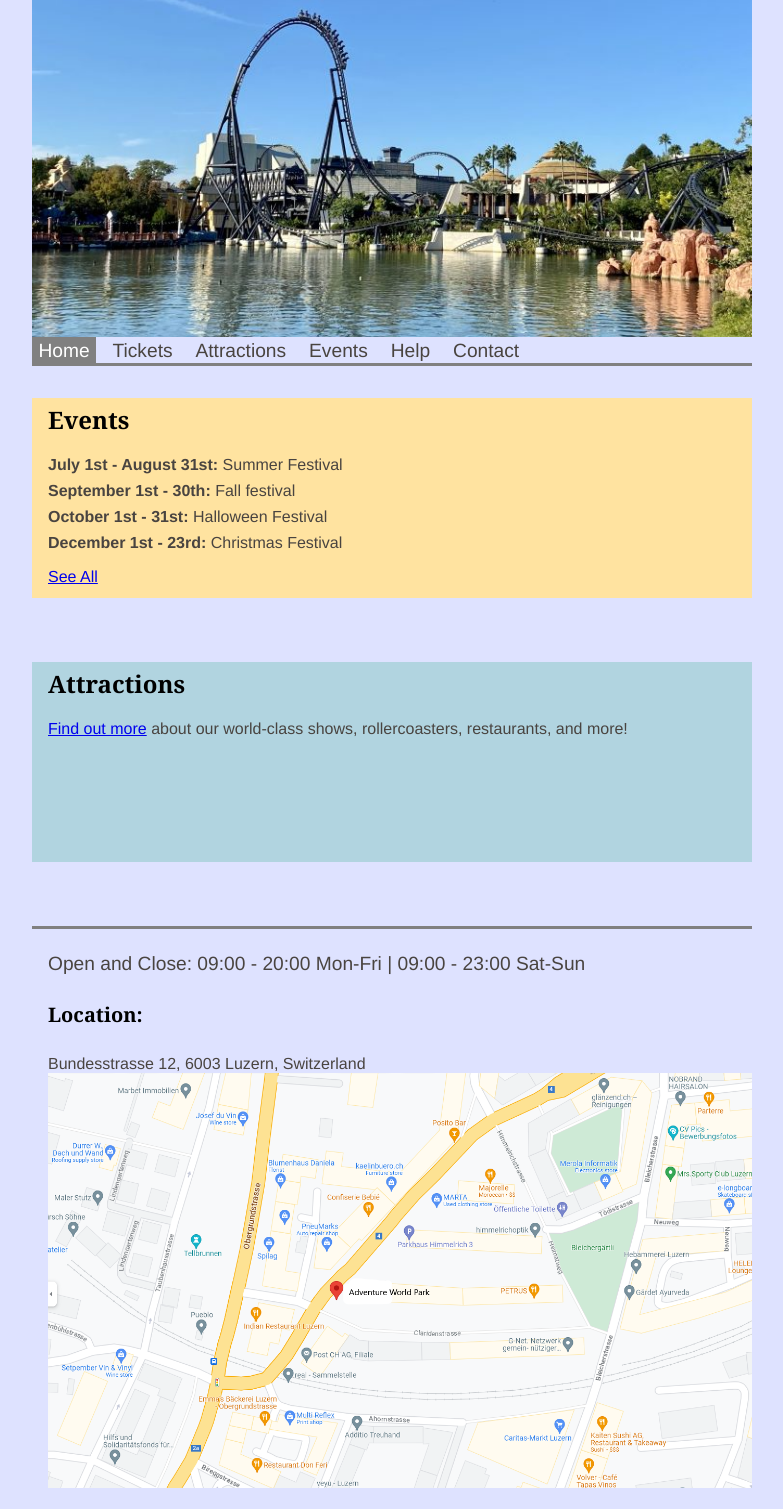
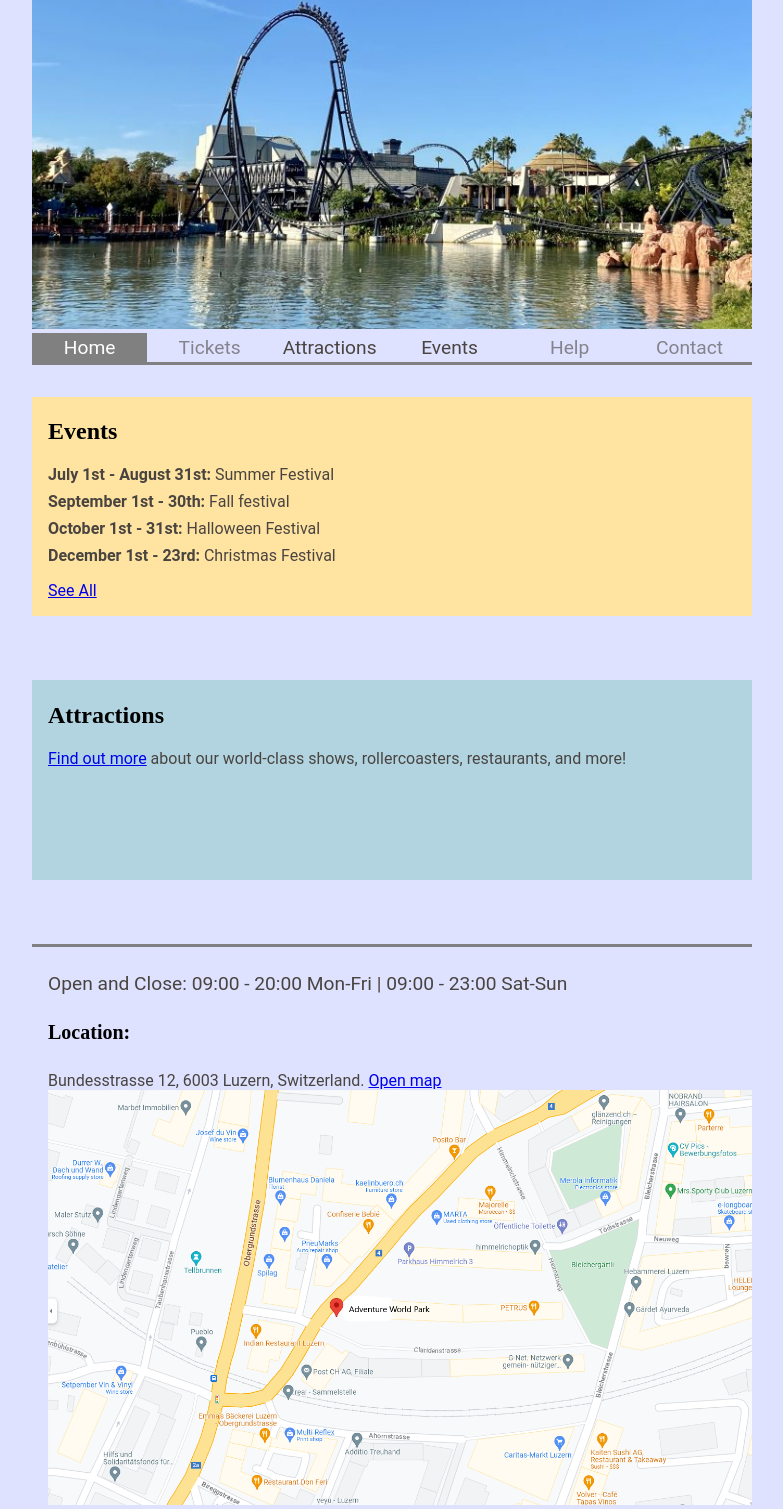
Before and after one commit to alex-uol/cm1040-theme-park, a plain HTML site: page index.html in a window 1280 px wide. Shown: the part 156-1665 px from the top of the page, without its empty margins (248-1031 px from the left). Drawn offline with Linux system fonts and the light colour scheme.

Commit message:
minor updates, favicon, grid, sticky, cleanup

```diff
--- a/index.html
+++ b/index.html
@@ -12,6 +12,7 @@
     <meta http-equiv="X-UA-Compatible" content="IE=edge">
     <meta name="viewport" content="width=device-width, initial-scale=1.0">
     <meta name="refresh" content="600">
+    <link rel="icon" type="image/png" href="img/favicon.ico">
     <link rel="stylesheet" href="styles/common.css">
     <link rel="stylesheet" href="styles/home.css">
 </head>
@@ -51,9 +52,13 @@
         <p class="schedule">Open and Close: 09:00 - 20:00 Mon-Fri | 09:00 - 23:00 Sat-Sun</p>
         <!--Location txt and img-->
         <div>
-            <h4>Location:</h4>Bundesstrasse 12, 6003 Luzern, Switzerland
+            <h4>Location:</h4>Bundesstrasse 12, 6003 Luzern, Switzerland.
+            <a href="https://goo.gl/maps/M1PU8ZTwf8GCKmmSA" target="_blank">Open map</a>
         </div>
-        <div><img src="img/Location.png" alt="Google maps screenshot"></div>
+        <div>
+            <a class="map" href="https://goo.gl/maps/M1PU8ZTwf8GCKmmSA"><img src="img/Location.png"
+                    alt="Google maps screenshot"></a>
+        </div>
     </footer>
 </body>
 
--- a/styles/common.css
+++ b/styles/common.css
@@ -1,7 +1,6 @@
 /* These styles are applied to all pages */
 
 /* Body size and center content */
-
 
 body {
     max-width: 720px;
@@ -15,18 +14,24 @@ img {
 }
 
 /* Typography */
+@import url('https://fonts.googleapis.com/css2?family=Gentium+Plus:ital@0;1&family=Roboto&display=swap');
 
 /* Default */
 body {
     color: #494440;
-    font-family: Helvetica;
+    font-family: 'Roboto', sans-serif;
 }
 
 /* Headings */
-h1, h2, h3, h4, h5, h6 {
+h1,
+h2,
+h3,
+h4,
+h5,
+h6 {
     font-weight: bold;
     color: #000;
-    font-family: Georgia, Palatino, Baskerville, serif;
+    font-family: 'Gentium Plus', serif;
 }
 
 
@@ -36,15 +41,29 @@ nav {
     border-bottom: .2rem solid gray;
     font-size: 1.2rem;
     margin-bottom: 2rem;
+    /* enable floating menu */
+    position: sticky;
+    background-color: #DEE2FF;
+    z-index: 100;
+    top: 0;
+    /* menu items take all available horizontal space */
+    display: grid;
+    grid-template-columns: repeat(auto-fit, minmax(0, 1fr));
 }
 
 nav a {
+    text-align: center;
     text-decoration: none;
     margin-right: .3rem;
     padding: .2rem .4rem;
     animation: 3s;
+    transition: background-color 400ms, color 400ms;
+}
+
+nav a,
+nav a.disabled:hover {
     color: #494440;
-    transition: background-color 400ms, color 400ms;
+    background-color: transparent;
 }
 
 nav a.current {
@@ -64,10 +83,21 @@ nav a:hover {
 /* Disabled pages */
 nav a.disabled {
     cursor: not-allowed;
+    opacity: .6;
 }
-/* media queries*/
-@media (max-width: 767px){
-    body{
+
+
+/* do not display disabled menu items on smaller screen */
+@media (max-width: 767px) {
+    nav a.disabled {
+        display: none;
+    }
+}
+
+
+/* add body padding on mobile */
+@media (max-width: 767px) {
+    body {
         max-width: 95%;
     }
 
--- a/styles/home.css
+++ b/styles/home.css
@@ -1,11 +1,16 @@
 /* These styles are applied only to the home page */
-h1{
+h1 {
     text-align: center;
     font-size: 2.5rem;
     color: #0C2D48;
 }
-.events, .attractions {
+
+.events,
+.attractions {
+    box-sizing: border-box;
     margin-bottom: 4rem;
+    padding: .1rem 1rem 1rem;
+    min-height: 200px;
 }
 
 .events ul {
@@ -14,53 +19,48 @@ h1{
 
 .events li {
     list-style: none;
-    padding-left: 1rem;
     margin-bottom: .5rem;
 }
 
 .schedule {
     font-size: 1.2rem;
 }
-.events{
-    box-sizing:border-box;
-    background-color:  	#ffe3a0;
-    height: 200px;
-    width: 720px;
 
+.events {
+    background-color: #ffe3a0;
 }
-.events h2, a{
-    padding-left:1rem;
+
+.attractions {
+    background-color: #B1D4E0;
+}
+
+footer {
+    box-sizing: border-box;
+    border-top: .2rem solid gray;
+    padding-left: 1rem;
     padding-top: 5px;
 }
-.attractions{
-    box-sizing:border-box;
-    background-color:#B1D4E0;
-    height: 200px;
-    width: 720px;
+
+footer a.map {
+    display: block;
 }
-.attractions h2 {
-    padding-left:1rem;
-    padding-top: 5px;
-}
-footer{
-    box-sizing: border-box;
-    border-top: .2rem solid gray;
-    padding-left:1rem;
-    padding-top: 5px;
-}
-h4{
+
+h4 {
     font-size: 20px;
 }
 
 /* media queries */
 
 
-@media (max-width: 767px){
-    .attractions, .events{
-        width:auto;
+@media (max-width: 767px) {
+
+    .attractions,
+    .events {
+        width: auto;
 
     }
-    .attractions p{
+
+    .attractions p {
         text-align-last: center;
     }
 
```
Also changed, not shown: attractions.html (+1 -0 lines), events.html (+1 -0 lines), styles/attractions.css (+5 -3 lines), styles/events.css (+8 -5 lines), img/favicon.ico (added).
